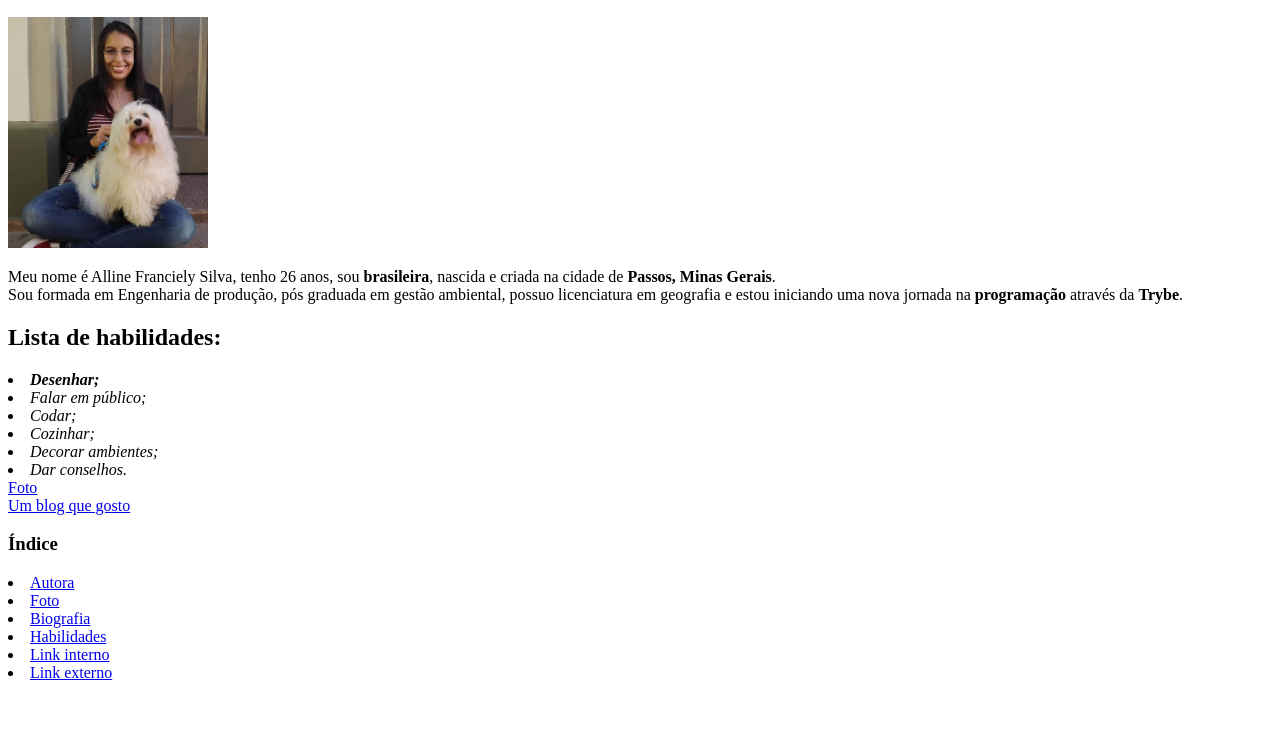
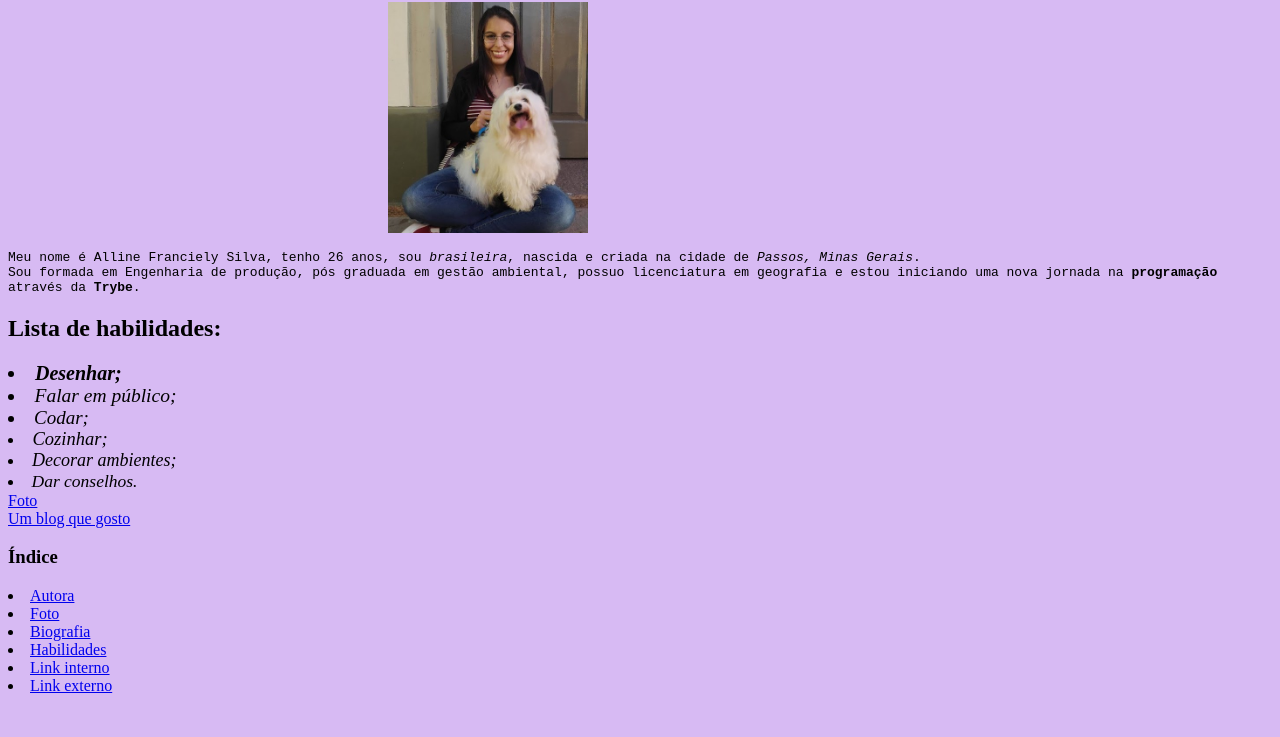
Before and after one commit to AllineFranciely/portfolio, a plain HTML site: page index.html in a window 1280 px wide. Shown: the part 63-800 px from the top of the page. Drawn offline with Linux system fonts and the light colour scheme.

Commit message:
Alterações aula 3.2

```diff
--- a/index.html
+++ b/index.html
@@ -1,23 +1,58 @@
 <!DOCTYPE html>
-<html lang="en">
+<html lang="pt-br">
 <head>
     <meta charset="UTF-8">
     <meta http-equiv="X-UA-Compatible" content="IE=edge">
     <meta name="viewport" content="width=device-width, initial-scale=1.0">
     <title>Portifólio</title>
+    <style>
+
+       #autora {
+           font-family: monospace;
+           text-align: center;
+       }
+       #foto {
+           margin-left: 380px;
+       }
+       #biografia {
+           font-family: monospace;
+       }
+       .habilidade1 {
+           font-size: 20px;
+       }
+       .habilidade2 {
+           font-size: 19.5px;
+       }
+       .habilidade3 {
+           font-size: 19px;
+       }
+       .habilidade4 {
+           font-size: 18.5px;
+       }
+       .habilidade5 {
+           font-size: 18px;
+       }
+       .habilidade6 {
+           font-size: 17.5px;
+       }
+       body {
+           background-color: rgb(215, 186, 243);
+       }
+
+    </style>
 </head>
 <body>
     <h1 id="autora">Alline Franciely Silva</h1>
     <img id="foto" src="./img.site.jpg" alt="Imagem da autora do site, Alline, com seu cachorrinho Lucky" width="200px">
-    <p id="biografia">Meu nome é Alline Franciely Silva, tenho 26 anos, sou <strong>brasileira</strong>, nascida e criada na cidade de <strong>Passos, Minas Gerais</strong>. <br>
+    <p id="biografia">Meu nome é Alline Franciely Silva, tenho 26 anos, sou <em>brasileira</em>, nascida e criada na cidade de <em>Passos, Minas Gerais</em>. <br>
     Sou formada em Engenharia de produção, pós graduada em gestão ambiental, possuo licenciatura em geografia e estou iniciando uma nova jornada na <strong>programação</strong> através da <strong>Trybe</strong>.</p>
     <h2 id="habilidades">Lista de habilidades:</h2>
-    <li><em><strong>Desenhar;</strong></em></li>
-    <li><em>Falar em público;</em></li>
-    <li><em>Codar;</em></li>
-    <li><em>Cozinhar;</em></li>
-    <li><em>Decorar ambientes;</em></li>
-    <li><em>Dar conselhos.</em></li>
+    <li class="habilidade1"><em><strong>Desenhar;</strong></em></li>
+    <li class="habilidade2"><em>Falar em público;</em></li>
+    <li class="habilidade3"><em>Codar;</em></li>
+    <li class="habilidade4"><em>Cozinhar;</em></li>
+    <li class="habilidade5"><em>Decorar ambientes;</em></li>
+    <li class="habilidade6"><em>Dar conselhos.</em></li>
     <a id="link1" href ="./img.site.jpg">Foto</a> <br>
     <a id="link2" href="https://onepieceex.net/">Um blog que gosto</a>
     <h3>Índice</h3>
```
Also changed, not shown: style.css (added).
